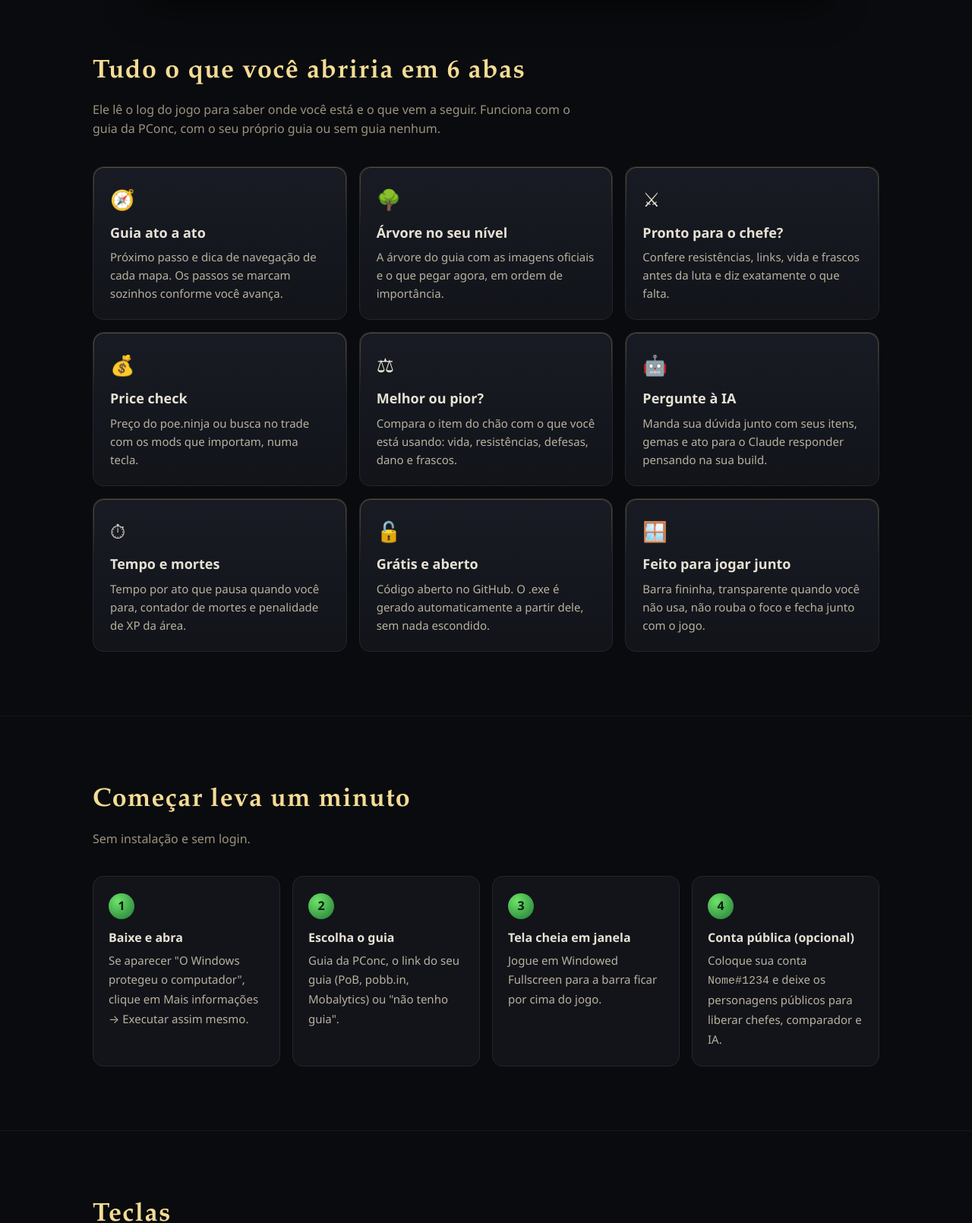
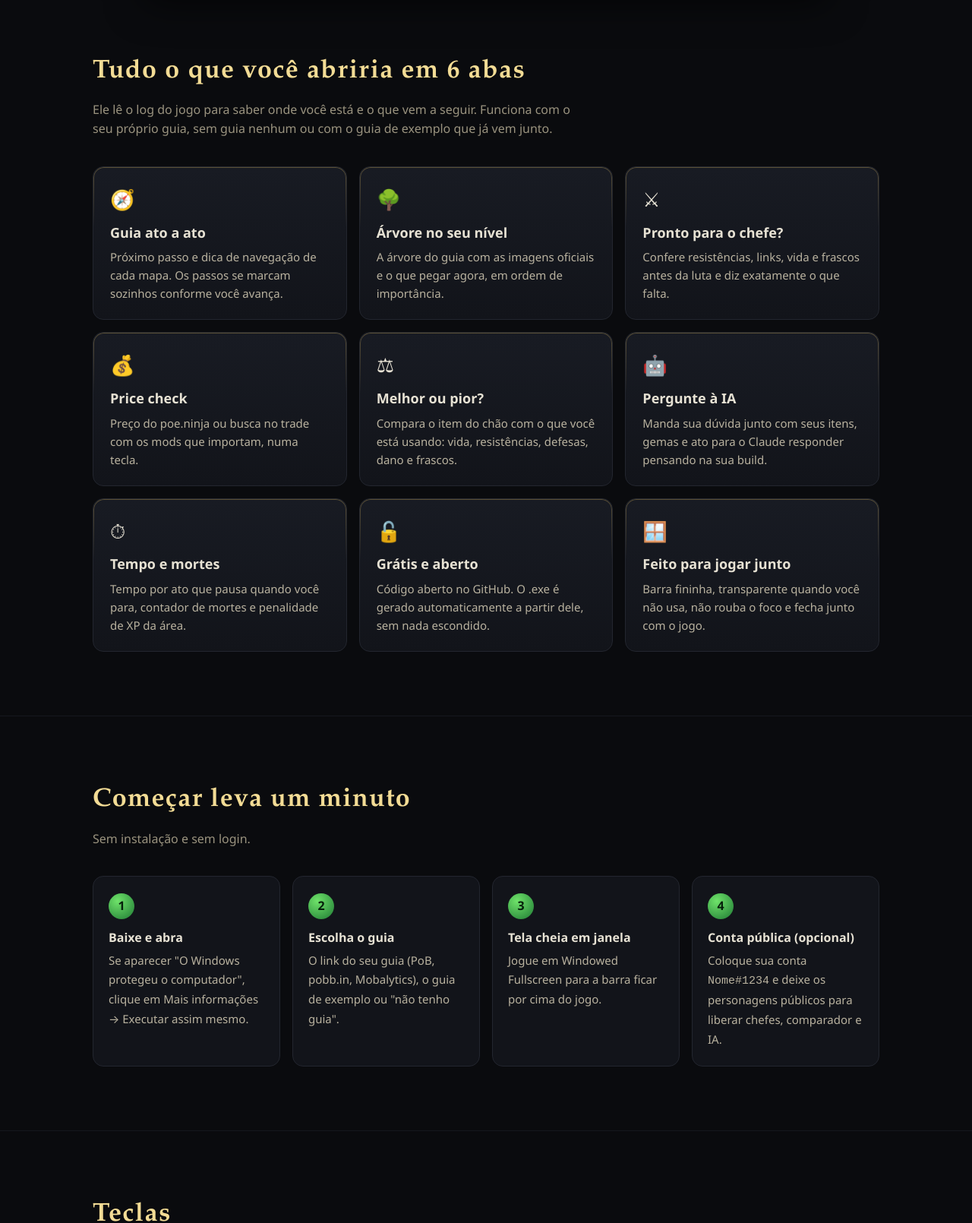
Before and after one commit to BonrArd/FL-PoE-Helper, a plain HTML site: page docs/index.html in a window 1280 px wide. Shown: the part 760-2370 px from the top of the page at 76% size. Drawn offline with Linux system fonts and the light colour scheme.

Commit message:
Site: projeto para qualquer build; guia de exemplo nos créditos

```diff
--- a/docs/index.html
+++ b/docs/index.html
@@ -151,7 +151,7 @@
 <section id="recursos">
   <div class="wrap">
     <h2 class="serif">Tudo o que você abriria em 6 abas</h2>
-    <p class="sub">Ele lê o log do jogo para saber onde você está e o que vem a seguir. Funciona com o guia da PConc, com o seu próprio guia ou sem guia nenhum.</p>
+    <p class="sub">Ele lê o log do jogo para saber onde você está e o que vem a seguir. Funciona com o seu próprio guia, sem guia nenhum ou com o guia de exemplo que já vem junto.</p>
     <div class="grid">
       <div class="card"><div class="ic">🧭</div><h3>Guia ato a ato</h3><p>Próximo passo e dica de navegação de cada mapa. Os passos se marcam sozinhos conforme você avança.</p></div>
       <div class="card"><div class="ic">🌳</div><h3>Árvore no seu nível</h3><p>A árvore do guia com as imagens oficiais e o que pegar agora, em ordem de importância.</p></div>
@@ -174,7 +174,7 @@
     <p class="sub">Sem instalação e sem login.</p>
     <div class="steps">
       <div class="step"><b>Baixe e abra</b><span>Se aparecer "O Windows protegeu o computador", clique em Mais informações → Executar assim mesmo.</span></div>
-      <div class="step"><b>Escolha o guia</b><span>Guia da PConc, o link do seu guia (PoB, pobb.in, Mobalytics) ou "não tenho guia".</span></div>
+      <div class="step"><b>Escolha o guia</b><span>O link do seu guia (PoB, pobb.in, Mobalytics), o guia de exemplo ou "não tenho guia".</span></div>
       <div class="step"><b>Tela cheia em janela</b><span>Jogue em Windowed Fullscreen para a barra ficar por cima do jogo.</span></div>
       <div class="step"><b>Conta pública (opcional)</b><span>Coloque sua conta <code>Nome#1234</code> e deixe os personagens públicos para liberar chefes, comparador e IA.</span></div>
     </div>
@@ -215,7 +215,7 @@
 
 <footer>
   <div class="wrap">
-    Feito por <b>Gabriel Correa (FL)</b> com a ajuda do Claude · Build e guia: <a href="https://mobalytics.gg/poe/builds/poisonous-concoction-of-bouncing-pathfinder-animeprincess">animeprincess</a> ·
+    Criado por <b>Gabriel Correa (FL)</b> com a ajuda do Claude · Guia de exemplo incluído: build PConc de <a href="https://mobalytics.gg/poe/builds/poisonous-concoction-of-bouncing-pathfinder-animeprincess">animeprincess</a> ·
     Preços: <a href="https://poe.ninja">poe.ninja</a><br>
     Projeto de fã, sem ligação com a Grinding Gear Games. Path of Exile é marca da Grinding Gear Games.
   </div>
```
